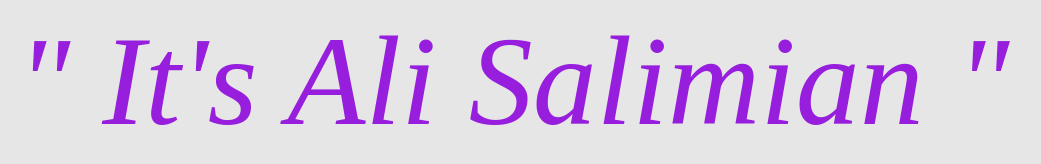
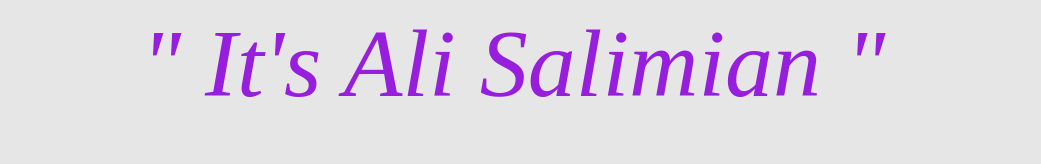
Before and after one commit to itsAliSali/itsAliSali.github.io, a plain HTML site: page index.html in a window 1280 px wide. Shown: the whole page, without its empty margins (127-1168 px from the left). Drawn offline with Linux system fonts and the light colour scheme.

Commit message:
it's Ali Salimian

```diff
--- a/index.html
+++ b/index.html
@@ -1,7 +1,7 @@
 <html>
 <body style="background-color:rgb(230,230,230);">
 
-	<p style="text-align:center; font-size:800%; color:rgb(150,30,220);"> <em>" It's Ali Salimian "</em></p>
+	<p style="text-align:center; font-size:600%; color:rgb(150,30,220);"> <em>" It's Ali Salimian "</em></p>
 
 
 </body>
```
